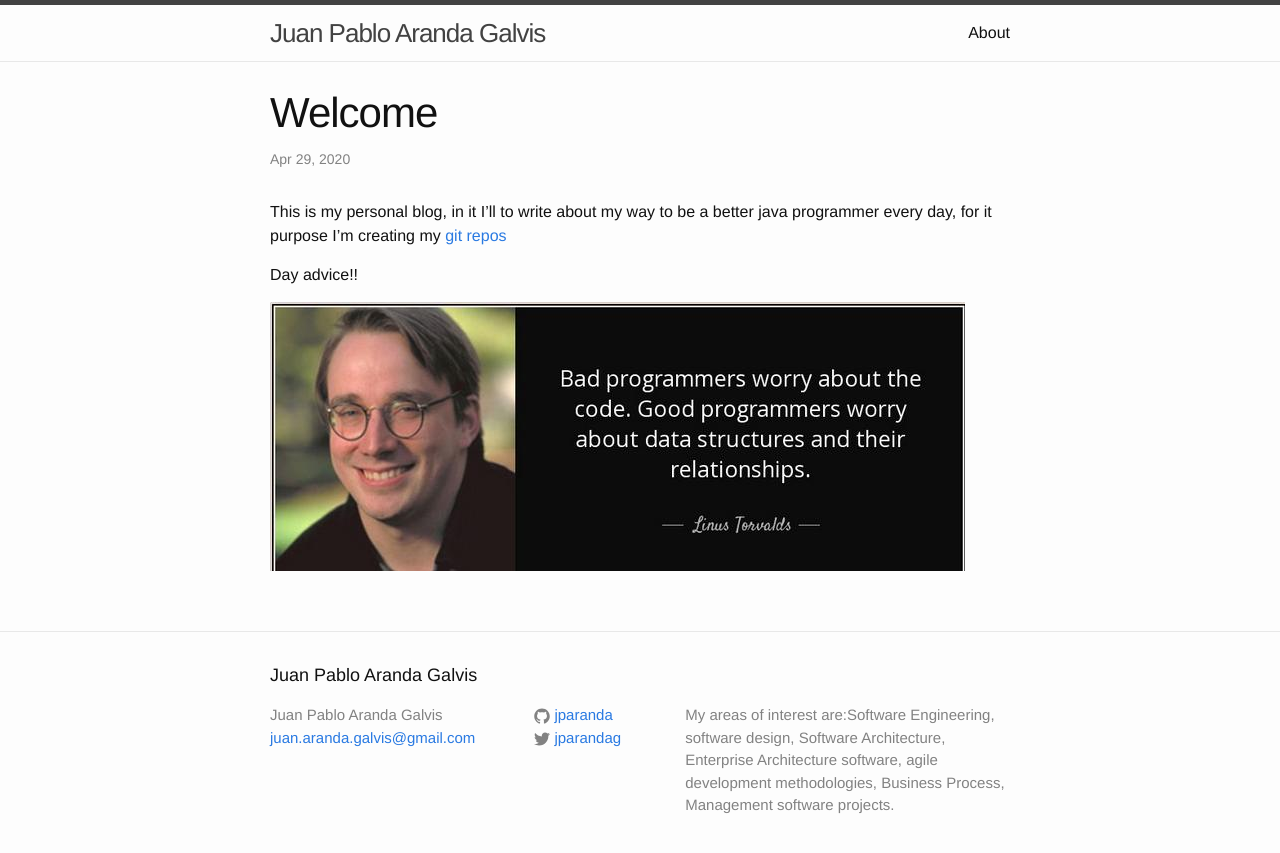
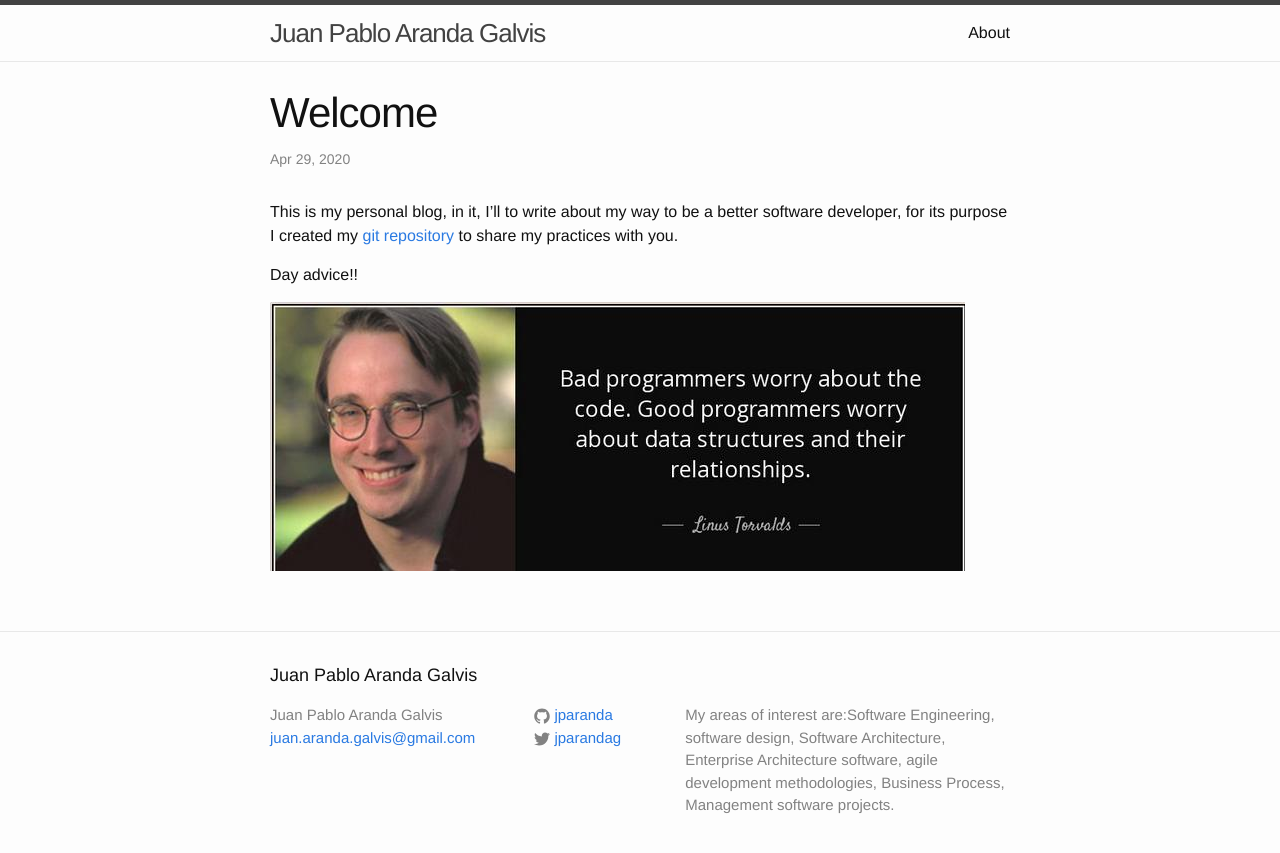
Before and after one commit to jparanda/jparanda.github.io, a Jekyll site: the page built from _posts/2020-04-29-welcome-jparandag-blog.markdown, in a window 1280 px wide. Shown: the top 853 px of the page. Built offline with Jekyll 4.4.1, drawn with Linux system fonts in a browser that asks for light colours.

Commit message:
changes in the welcome post

```diff
--- a/_posts/2020-04-29-welcome-jparandag-blog.markdown
+++ b/_posts/2020-04-29-welcome-jparandag-blog.markdown
@@ -4,7 +4,7 @@ title:  "Welcome"
 date:   2020-04-29 13:32:50 -0500
 categories: welcome
 ---
-This is my personal blog, in it I'll to write about my way to be a better java programmer every day, for it purpose I'm creating my [git repos][my git-repos]
+This is my personal blog, in it, I'll to write about my way to be a better software developer, for its purpose I created my [git repository][my git-repos] to share my practices with you.
 
 Day advice!!
 
```
